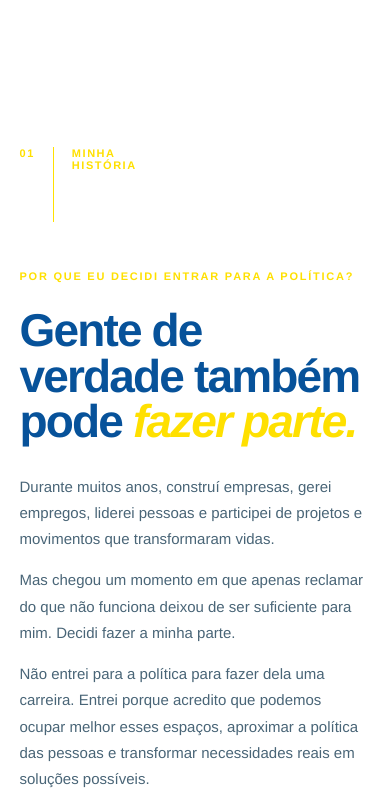
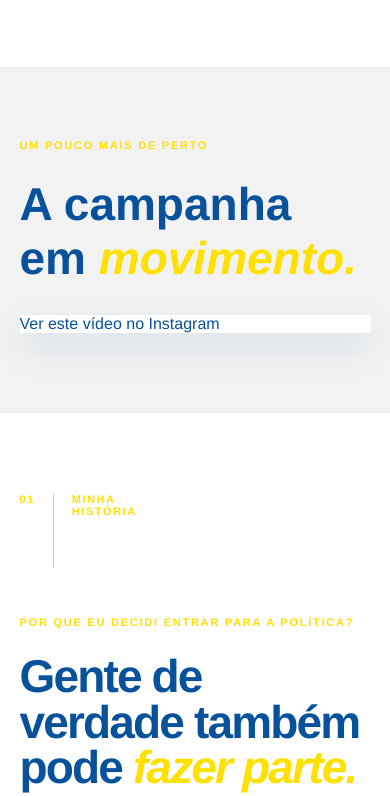
Before and after one commit to Deboshionkio/carla-pereira-landing, a website built with Vite: page index.html in a window 390 px wide. Shown: the part 1013-1809 px from the top of the page. Built offline with nearby package versions, Linux system fonts and the light colour scheme; a script that the page names is missing; a web font is replaced by a local one.

Commit message:
feat: embed campaign instagram reel

```diff
--- a/src/brand.css
+++ b/src/brand.css
@@ -86,6 +86,37 @@ h3 {
   background: var(--ink);
 }
 
+.campaign-video {
+  padding: 92px 0 100px;
+  background: #f2f2f2;
+}
+
+.video-inner {
+  display: grid;
+  grid-template-columns: 1fr 1fr;
+  gap: 8vw;
+  align-items: center;
+}
+
+.video-heading h2 {
+  max-width: 390px;
+  margin-bottom: 0;
+}
+
+.instagram-embed {
+  width: 100%;
+  max-width: 540px;
+  justify-self: end;
+}
+
+.instagram-embed .instagram-media {
+  min-width: 0 !important;
+  width: 100% !important;
+  margin: 0 !important;
+  background: #fff !important;
+  box-shadow: 0 14px 35px rgba(7, 82, 154, 0.14) !important;
+}
+
 .number {
   color: var(--coral);
 }
@@ -137,4 +168,20 @@ h3 {
   .image-frame {
     height: 365px;
   }
+
+  .campaign-video {
+    padding: 72px 0 80px;
+  }
+
+  .video-inner {
+    display: flex;
+    flex-direction: column;
+    gap: 30px;
+    align-items: stretch;
+  }
+
+  .instagram-embed {
+    max-width: 540px;
+    margin: 0 auto;
+  }
 }
--- a/src/main.js
+++ b/src/main.js
@@ -20,6 +20,7 @@ document.querySelector('#app').innerHTML = `
 <header class="site-header"><a class="brand" href="#top" aria-label="Carla Z. Pereira, início"><span>CARLA Z.</span><strong>PEREIRA</strong></a><button class="menu-toggle" aria-expanded="false" aria-controls="site-nav">Menu <span>+</span></button><nav id="site-nav" aria-label="Navegação principal"><a href="#carla">A Carla</a><a href="#causas">Causas</a><a href="#plano">Plano de mandato</a><a class="nav-cta" href="${whatsapp}" target="_blank" rel="noreferrer">Conversar <span>↗</span></a></nav></header>
 <main id="top">
 <section class="hero section-shell" id="carla"><div class="hero-copy reveal"><p class="eyebrow">CARLA Z. PEREIRA <span class="line"></span> SANTA CATARINA</p><h1>E se a política começasse <em>ouvindo você?</em></h1><p class="hero-lead">Eu acredito que política pode ser feita de um jeito diferente: ouvindo mais, aproximando pessoas e transformando boas ideias em ações que melhorem a vida de verdade.</p><div class="hero-actions"><a class="button button-dark" href="${whatsapp}" target="_blank" rel="noreferrer">Quero conversar com a Carla <span>↗</span></a><a class="text-link" href="#historia">Conhecer a Carla <span>↓</span></a></div></div><div class="hero-visual reveal"><div class="image-frame"><img src="${assetBase}CandidataCarla.png" alt="Carla Z. Pereira, candidata a deputada estadual" /></div><div class="hero-note"><span class="note-mark">“</span><p>Unir pessoas para transformar boas ideias em ações.</p></div><div class="sticker">VAMOS<br><b>JUNTOS</b></div></div></section>
+<section class="campaign-video" aria-labelledby="video-title"><div class="section-shell video-inner"><div class="video-heading"><p class="kicker">UM POUCO MAIS DE PERTO</p><h2 id="video-title">A campanha em <em>movimento.</em></h2></div><div class="instagram-embed"><blockquote class="instagram-media" data-instgrm-captioned data-instgrm-permalink="https://www.instagram.com/reel/DbqhWUdRZ8q/" data-instgrm-version="14"><a href="https://www.instagram.com/reel/DbqhWUdRZ8q/" target="_blank" rel="noreferrer">Ver este vídeo no Instagram</a></blockquote></div></div></section>
 <section class="intro band-cream" id="historia"><div class="section-shell split"><div class="section-label"><span>01</span><span class="vertical-line"></span><span>MINHA<br>HISTÓRIA</span></div><div class="intro-text"><p class="kicker">POR QUE EU DECIDI ENTRAR PARA A POLÍTICA?</p><h2>Gente de verdade também pode <em>fazer parte.</em></h2><p>Durante muitos anos, construí empresas, gerei empregos, liderei pessoas e participei de projetos e movimentos que transformaram vidas.</p><p>Mas chegou um momento em que apenas reclamar do que não funciona deixou de ser suficiente para mim. Decidi fazer a minha parte.</p><p>Não entrei para a política para fazer dela uma carreira. Entrei porque acredito que podemos ocupar melhor esses espaços, aproximar a política das pessoas e transformar necessidades reais em soluções possíveis.</p><p class="signoff">Sem extremismos. Sem dividir para conquistar.<br><strong>Unindo para realizar.</strong></p></div></div></section>
 <section class="causes section-shell" id="causas"><div class="section-heading"><div><p class="kicker">02 / O QUE EU QUERO DEFENDER</p><h2>As causas que fazem<br>meus olhos <em>brilharem.</em></h2></div><p class="heading-note">Esses são alguns dos temas. Mas existe um que ainda falta aqui: <strong>o seu.</strong></p></div><div class="cause-grid">${causeCards}</div><a class="button button-outline" href="#plano">Conhecer todos os temas e causas <span>↗</span></a></section>
 <section class="listen band-teal" id="plano"><div class="section-shell listen-grid"><div><p class="kicker light">03 / PLANO DE MANDATO</p><h2>Eu quero<br><em>ouvir você.</em></h2><p>Não quero construir um Plano de Mandato dentro de uma sala, distante das pessoas. Quero construí-lo com as pessoas.</p><a class="button button-light" href="#participar">Participar do plano de mandato <span>↗</span></a></div><div class="questions"><div class="question"><span>01</span><p>O que precisa melhorar<br>na sua cidade?</p></div><div class="question"><span>02</span><p>Qual causa você gostaria<br>de ver representada?</p></div><div class="question"><span>03</span><p>Que ideia você levaria<br>para a Assembleia?</p></div></div></div></section>
@@ -30,3 +31,9 @@ document.querySelector('#app').innerHTML = `
 
 document.querySelector('.menu-toggle').addEventListener('click', (event) => { const button = event.currentTarget; const open = button.getAttribute('aria-expanded') === 'true'; button.setAttribute('aria-expanded', String(!open)); document.querySelector('#site-nav').classList.toggle('is-open', !open) })
 document.querySelectorAll('#site-nav a').forEach((link) => link.addEventListener('click', () => { document.querySelector('.menu-toggle').setAttribute('aria-expanded', 'false'); document.querySelector('#site-nav').classList.remove('is-open') }))
+
+const instagramScript = document.createElement('script')
+instagramScript.async = true
+instagramScript.src = 'https://www.instagram.com/embed.js'
+instagramScript.onload = () => window.instgrm?.Embeds?.process()
+document.body.appendChild(instagramScript)
```
